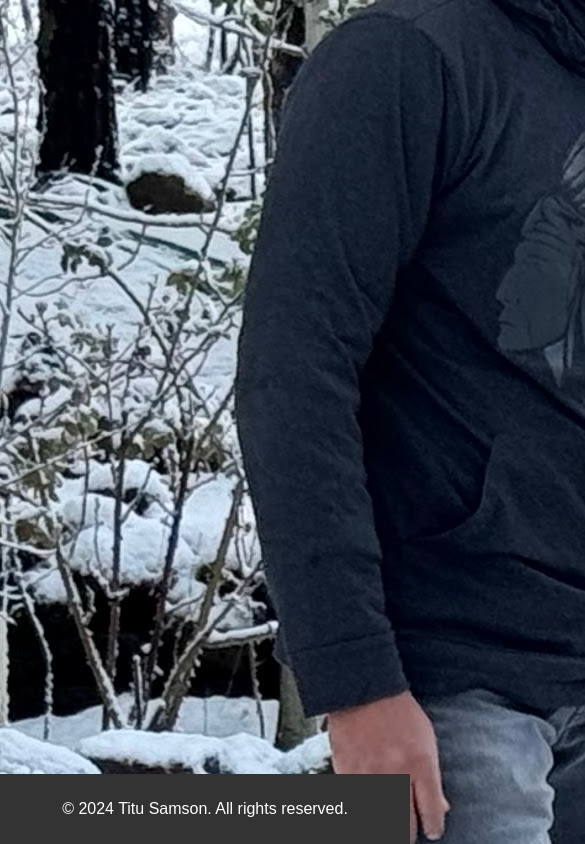
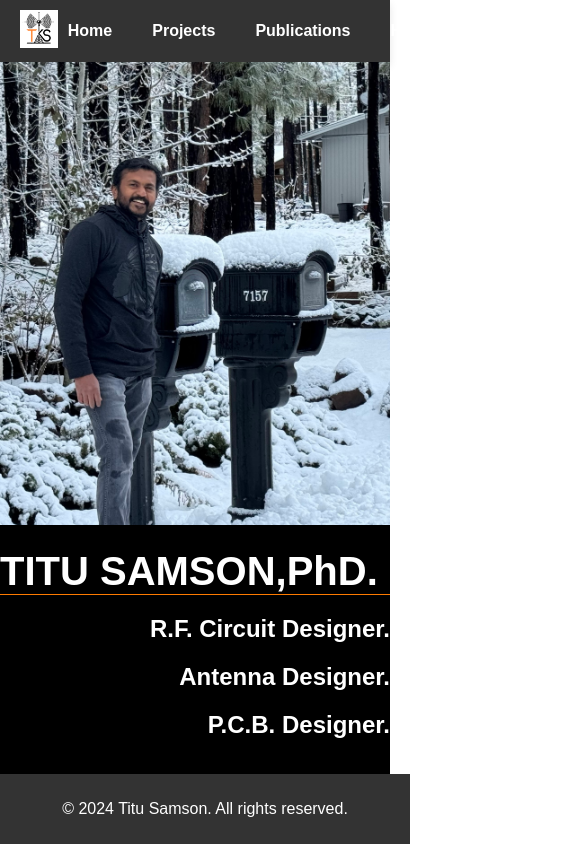
Before and after one commit to titu85/titu85.github.io, a plain HTML site: page index.html in a window 390 px wide. Shown: the top 844 px of the page, 585 px wide, since content can reach past the window. Drawn offline with Linux system fonts and the light colour scheme.

Commit message:
index basic completed

```diff
--- a/index.html
+++ b/index.html
@@ -31,8 +31,11 @@
       <img src="img/Titu_photo.jpg" alt="Titu Samson" class="hero-image">
     </div>
     <div class="right">
-      <h1>TITU SAMSON</h1>
-      <h2>RESEARCHER. ENGINEER. INVENTOR.</h2>
+      <h1 class="preserve-space">TITU SAMSON,PhD. <span class="subtitle"> Radio Frequency Engineer</span></h1>
+      <h2 class="align-right">R.F. Circuit Designer.</h2>
+      <h2 class="align-right">Antenna Designer.</h2>
+      <h2 class="align-right">P.C.B. Designer.</h2>
+
     </div>
   </div>
 </section>
--- a/styles.css
+++ b/styles.css
@@ -1,6 +1,6 @@
 /* General Styles */
 body {
-    font-family: 'Montserrat', sans-serif;
+  font-family: Arial, sans-serif;
   margin: 0;
   padding: 0;
   box-sizing: border-box;
@@ -46,58 +46,117 @@ header nav ul li a:hover {
   text-decoration: none;
 }
 
-/* Hero Section */
+
+.preserve-space {
+  white-space: pre;
+  border-bottom: 1px solid #fd7a00; /* Adds an underline */
+  display: inline-block;        /* Adjusts the element's width to its content */
+  font-size: 3rem;
+  color: #fd7a00;
+  margin-bottom: 0.5em;
+}
+
+.preserve-space .subtitle {
+  font-size: 1.5rem; /* Adjust as needed */
+  color: #555;       /* Optional: Change color if desired */
+}
+
+.align-right {
+  text-align: right;
+}
 .hero {
-    display: flex;
-    align-items: center;
-    justify-content: center;
-    background-color: #f4f4f4;
-    padding: 50px 20px;
+  position: relative;
+  background-color: #000000; /* Changed to black */
   height: 100vh;
-    background: #2a2a2a; /* Dark background */
-    color: white; /* Light text */
+  overflow: hidden;
 }
 
 .hero-content {
-    display: flex;
-    flex-direction: row; /* Make image appear on the left and text on the right */
-    justify-content: space-between;
-    align-items: center;
   max-width: 1200px;
   width: 100%;
+  height: 100%;
+  margin: 0 auto;
+  position: relative;
 }
 
 /* Image on the left */
 .hero .left {
-    max-width: 400px; /* Limit image size */
-    margin-right: 50px; /* Add space between the image and the text */
+  position: absolute;
+  top: 50%;
+  left: 0;
+  width: 10cm; /* Updated width */
+  height: 15cm; /* Updated height */
+  transform: translateY(-50%); /* Center the image vertically */
 }
 
-.hero h1 {
-    font-size: 3.5rem;
-    font-weight: 900;
-    margin-bottom: 0.5em;
+.hero .left img {
+  width: 100%;
+  height: 100%;
+  object-fit: cover;
 }
 
-.hero h2 {
-    font-size: 2.5rem;
-    font-weight: 900;
-    margin-top: 10px;
+
+
+/* Text box overlapping the image */
+.hero .right {
+  position: absolute;
+  top: 40%;
+  left: calc(11cm - 1cm); /* Adjust left position based on image width */
+  transform: translateY(-50%);
+  background-color: rgba(255, 255, 255, 0);
+  padding: 30px;
+  max-width: calc(100% - 8cm - 40px); /* Adjust max-width */
+}
+
+.hero .right h1 {
+  font-size: 3rem;
+  color: #ffffff;
+  margin: 0 0 0.5em 0;
+}
+
+.hero .right h2 {
+  font-size: 2rem;
+  color: #ffffff;
+  margin-top: 0;
 }
 
 /* Responsive Design for Smaller Screens */
 @media screen and (max-width: 768px) {
   .hero-content {
+    display: flex;
     flex-direction: column;
+    align-items: center;
+  }
+
+  .hero .left,
+  .hero .right {
+    position: static;
+    width: 100%;
+    transform: none;
   }
 
   .hero .left {
-      max-width: 100%;
-      margin-bottom: 20px;
+    height: auto;
   }
 
-  .hero h1, .hero h2 {
+  .hero .left img {
+    width: 100%;
+    height: auto;
+  }
+
+  .hero .right {
+    background-color: transparent;
+    padding: 20px;
     text-align: center;
+    max-width: 100%;
+  }
+
+  .hero .right h1 {
+    font-size: 2.5rem;
+  }
+
+  .hero .right h2 {
+    font-size: 1.5rem;
   }
 }
 
```
Lines whose indentation alone changed are shown as unchanged.
